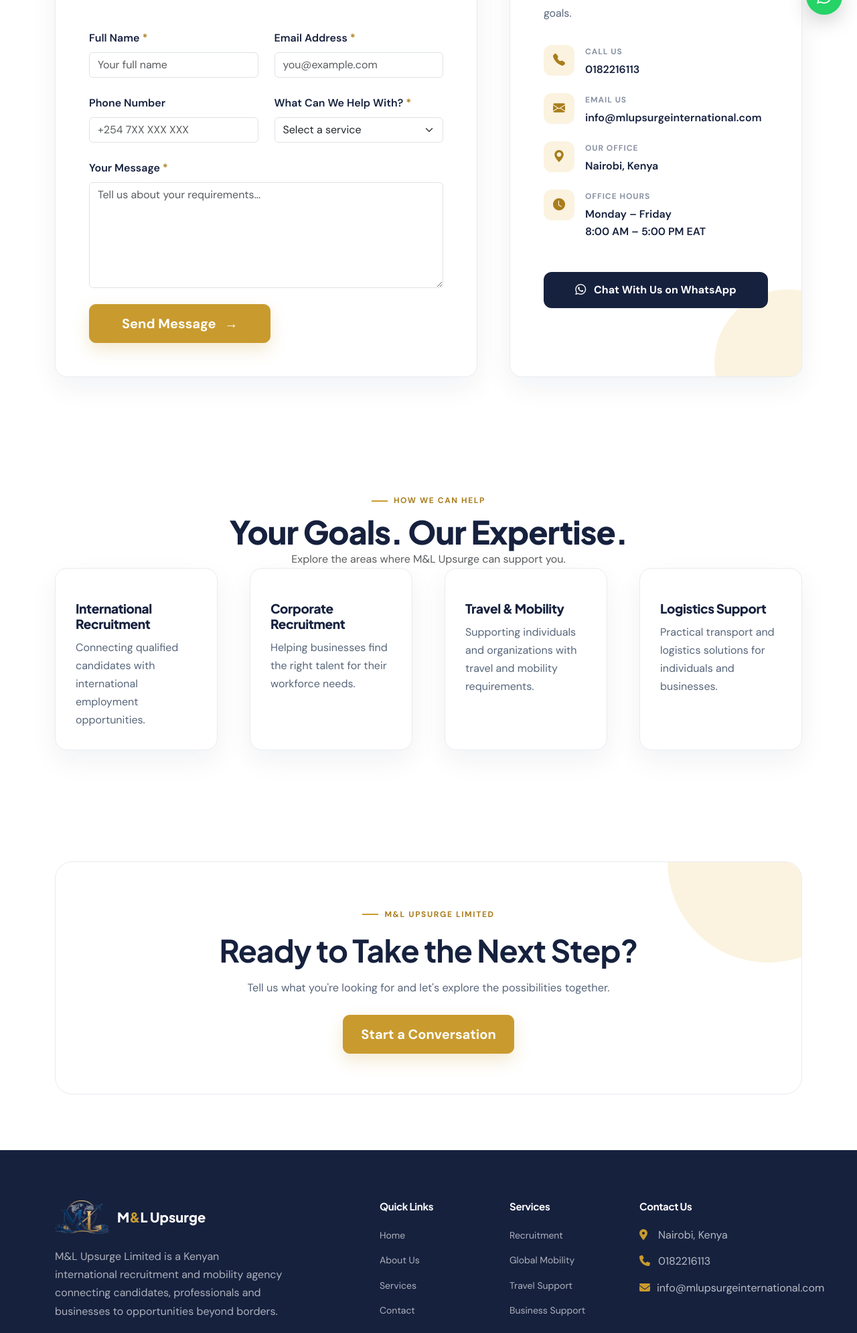
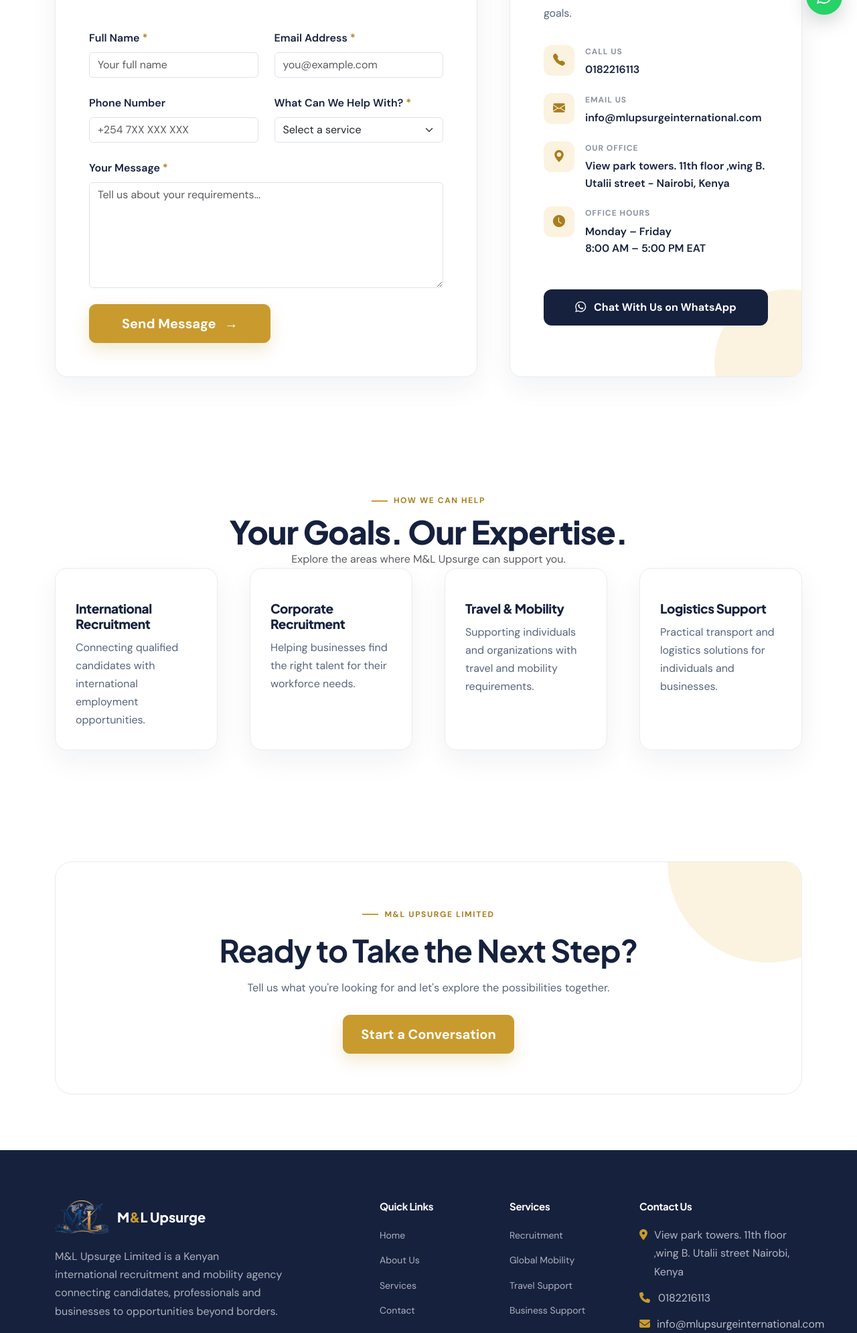
Before and after one commit to CodeOnBytes/M_L_Agency, a Django app: page /contact/ in a window 1280 px wide. Shown: the part 756-2746 px from the top of the page at 67% size. Run offline with Django 5.2, Linux system fonts and the light colour scheme.

Commit message:
added location

```diff
--- a/templates/core/base.html
+++ b/templates/core/base.html
@@ -417,6 +417,9 @@
                     <i class="fa-solid fa-location-dot"></i>
 
                     <span>
+                        View park towers.
+                        11th floor ,wing B.
+                        Utalii street
                         Nairobi, Kenya
                     </span>
 
--- a/templates/core/contact.html
+++ b/templates/core/contact.html
@@ -324,7 +324,9 @@
                             </span>
 
                             <span class="contact-value">
-                                Nairobi, Kenya
+                               View park towers.
+                                11th floor ,wing B.
+                                Utalii street - Nairobi, Kenya
                             </span>
 
                         </div>
```
